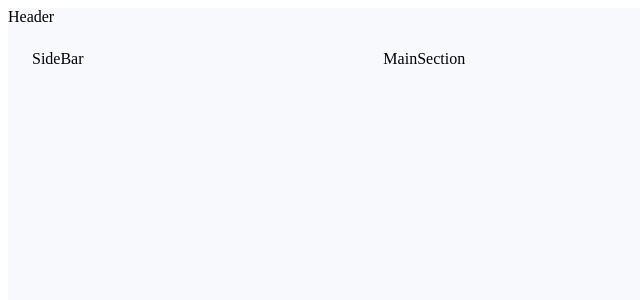
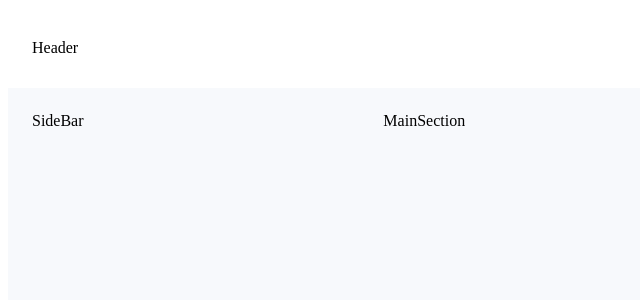
Before and after one commit to barisAkgul/beta-limited-e-commerce-platform-frontend-development-task, a React (Vite) app: page / in a window 1280 px wide. Shown: the top 300 px of the page, without its empty margins (0-640 px from the left). Built offline with nearby package versions, Linux system fonts and the light colour scheme.

Commit message:
Added header components

```diff
--- a/src/configs/colorConfigs.ts
+++ b/src/configs/colorConfigs.ts
@@ -7,7 +7,7 @@ const colorConfigs = {
     hoverBg: "#1e293a",
     activeBg: "#1e253a",
   },
-  topbar: {
+  header: {
     bg: "#fff",
     color: "#000",
   },
--- /dev/null
+++ b/src/containers/header/Header.tsx
@@ -0,0 +1,29 @@
+import { Stack } from "@mui/material";
+
+import sizeConfigs from "~/configs/sizeConfigs";
+import colorConfigs from "~/configs/colorConfigs";
+
+type Props = {};
+
+const Header = (props: Props) => {
+  return (
+    <Stack
+      direction="row"
+      alignItems="center"
+      p={2}
+      sx={{
+        position: "sticky",
+        background: colorConfigs.header.bg,
+        top: 0,
+        justifyContent: "space-between",
+        padding: "0 48px 0 24px",
+        height: sizeConfigs.header.height,
+        zIndex: "9999",
+      }}
+    >
+      Header
+    </Stack>
+  );
+};
+
+export default Header;
--- a/src/layouts/MainLayouts.tsx
+++ b/src/layouts/MainLayouts.tsx
@@ -1,13 +1,18 @@
 import { Box, Stack } from "@mui/material";
+
+//files
 import sizeConfigs from "~/configs/sizeConfigs";
 import colorConfigs from "~/configs/colorConfigs";
+
+//components
+import Header from "~/containers/header/Header";
 
 type Props = {};
 
 const MainLayouts = (props: Props) => {
   return (
     <Box sx={{ backgroundColor: colorConfigs.mainBg }}>
-      Header
+      <Header />
       <Stack
         sx={{
           flexDirection: "row",
```
